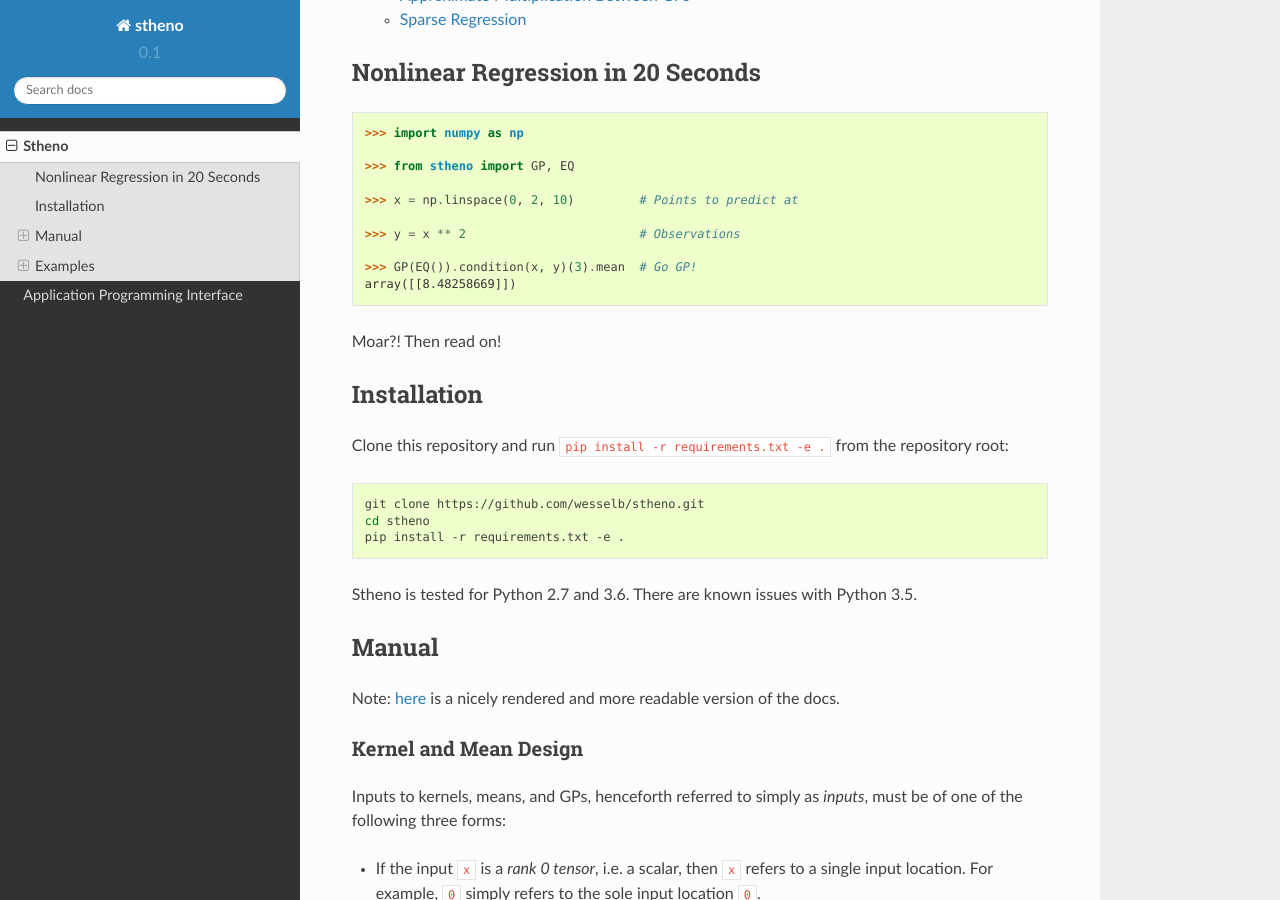
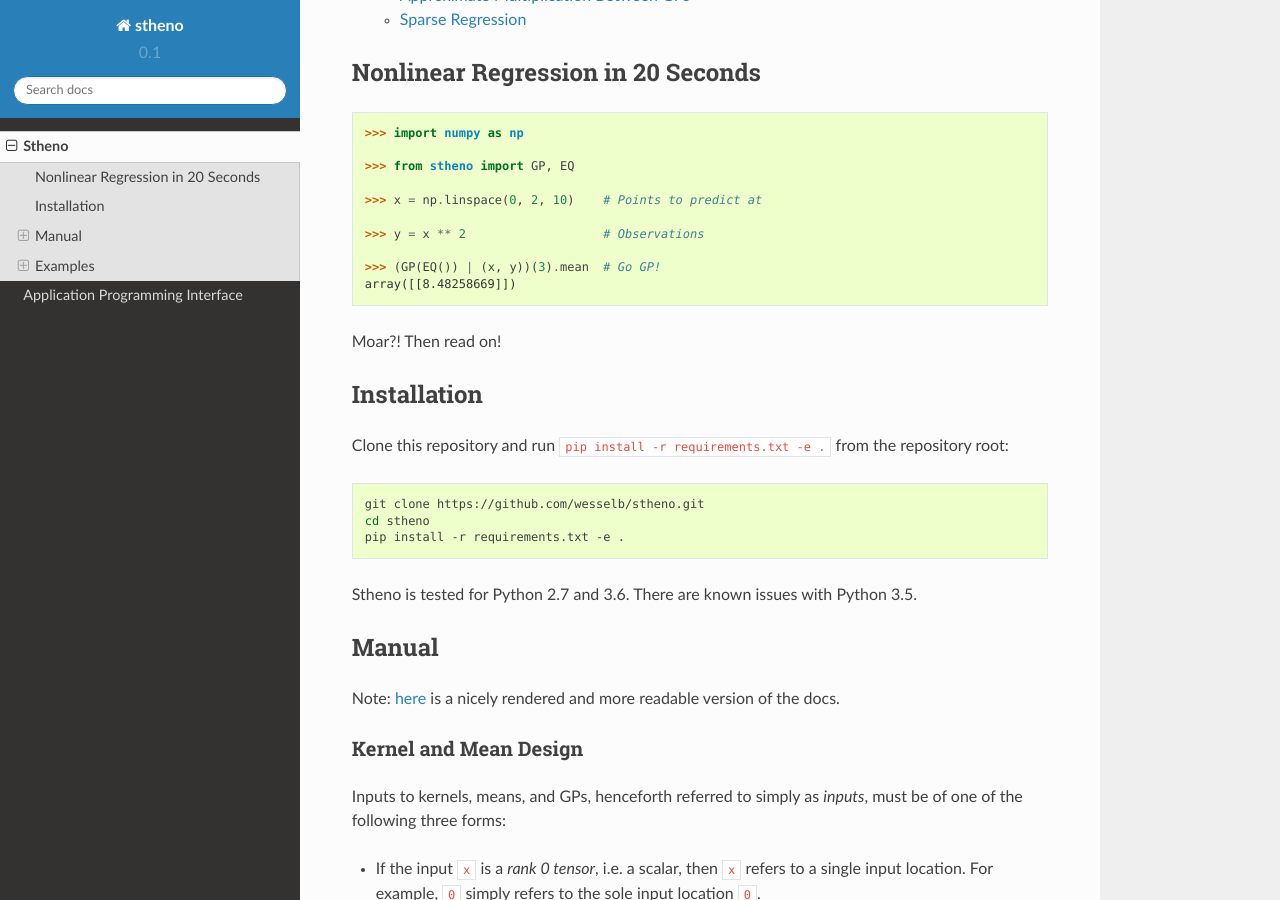
Before and after one commit to wesselb/stheno, a Sphinx documentation site: the page built from doc/readme.rst, in a window 1280 px wide and 900 px high, scrolled down 920 px. Built offline with Sphinx 7.4.7 and the Read the Docs theme 2.0.0, drawn with Linux system fonts in a browser that asks for light colours.

Commit message:
Update docs

```diff
--- a/doc/readme.rst
+++ b/doc/readme.rst
@@ -55,11 +55,11 @@
 
     >>> from stheno import GP, EQ
 
-    >>> x = np.linspace(0, 2, 10)         # Points to predict at
-
-    >>> y = x ** 2                        # Observations
-
-    >>> GP(EQ()).condition(x, y)(3).mean  # Go GP!
+    >>> x = np.linspace(0, 2, 10)    # Points to predict at
+
+    >>> y = x ** 2                   # Observations
+
+    >>> (GP(EQ()) | (x, y))(3).mean  # Go GP!
     array([[8.48258669]])
 
 Moar?! Then read on!
```
